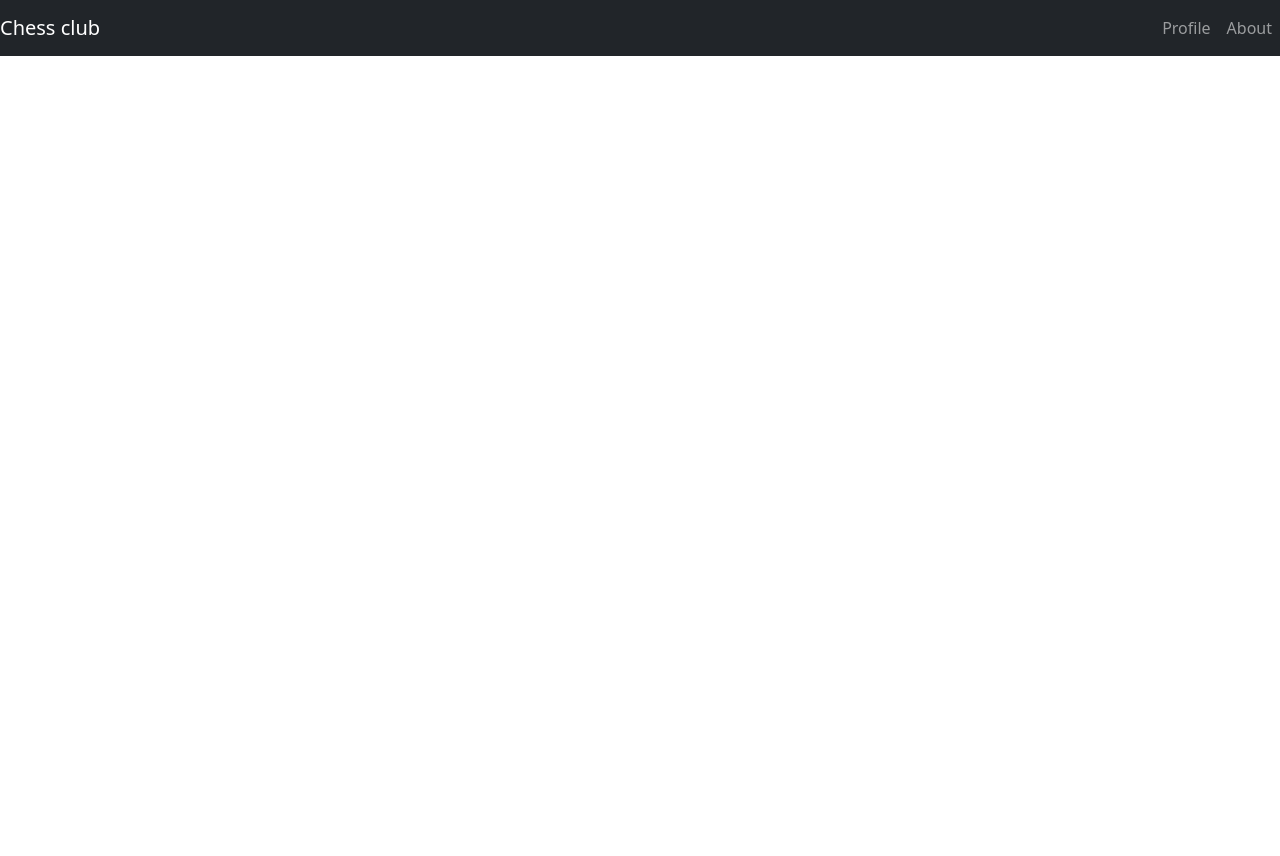
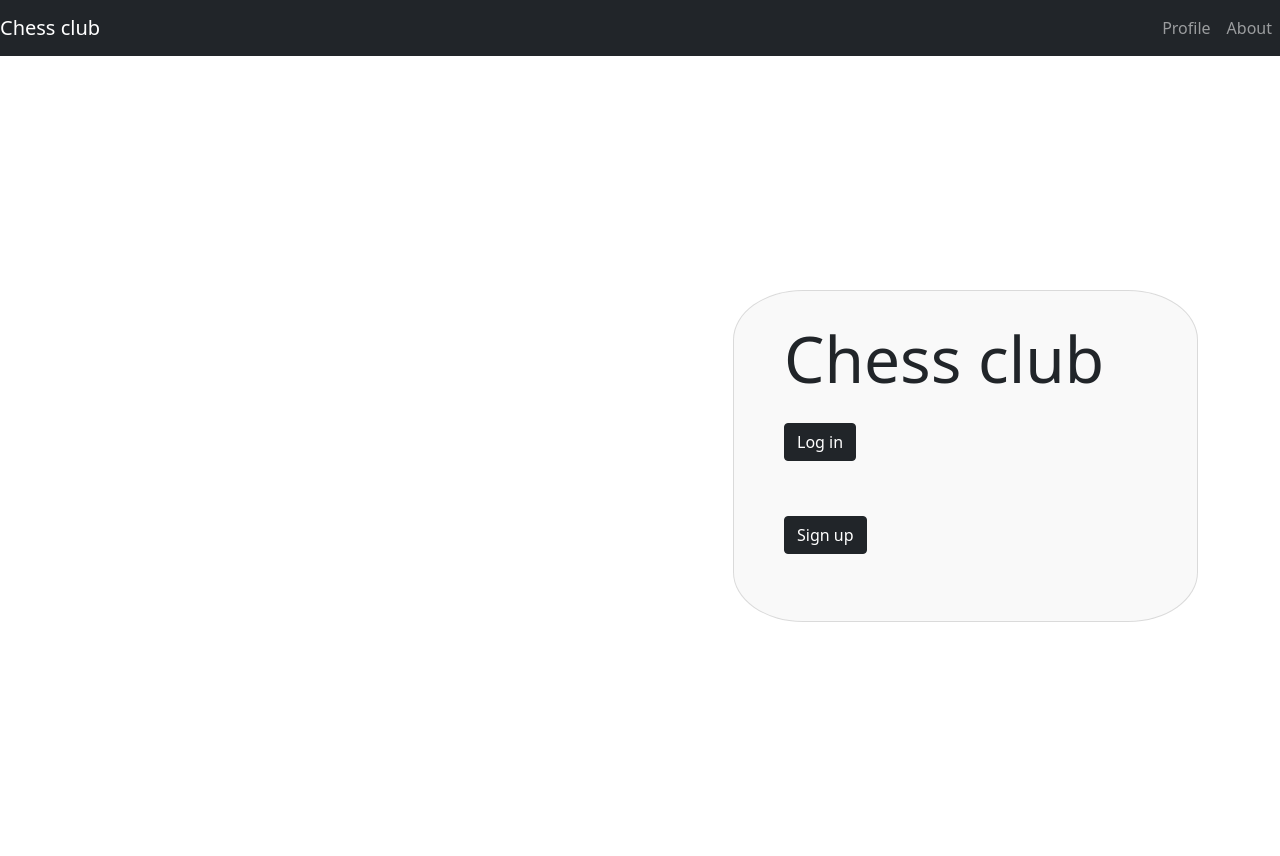
Before and after one commit to Bardia-ro/SEG-Bat-Team, a Django app: page / in a window 1280 px wide. Before the commit the page ends 56 px from the top, so only its background shows below. Run offline with Django 3.2, Linux system fonts and the light colour scheme; some libraries are stand-ins or nearby versions.

Commit message:
add sign up and login option to main page

```diff
--- a/clubs/templates/home.html
+++ b/clubs/templates/home.html
@@ -17,4 +17,15 @@
       </ul>
     </div>
   </nav>
+  <div class="container vh-100">
+    <div class="row h-100">
+        <div class="col-12 my-auto">
+            <div class="card cover-card offset-sm-1 offset-md-4 offset-lg-7">
+            <h1 class="cover-heading">Chess club</h>
+              <p><a href="#" class="btn btn-dark">Log in</a></p>
+              <p><a href="#" class="btn btn-dark">Sign up</a></p>
+              </div>
+          </div>
+      </div>
+  </div>
   {% endblock %}
--- a/static/custom.css
+++ b/static/custom.css
@@ -16,7 +16,7 @@
 }
 
 #cover-image {
-  background: url('images/chicken-cover.jpg') no-repeat center center fixed;
+  background: url('images/chess.jpg') no-repeat center center fixed;
   -webkit-background-size: cover;
   -moz-background-size: cover;
   background-size: cover;
```
Also changed, not shown: static/images/chicken-cover.jpg (deleted).
